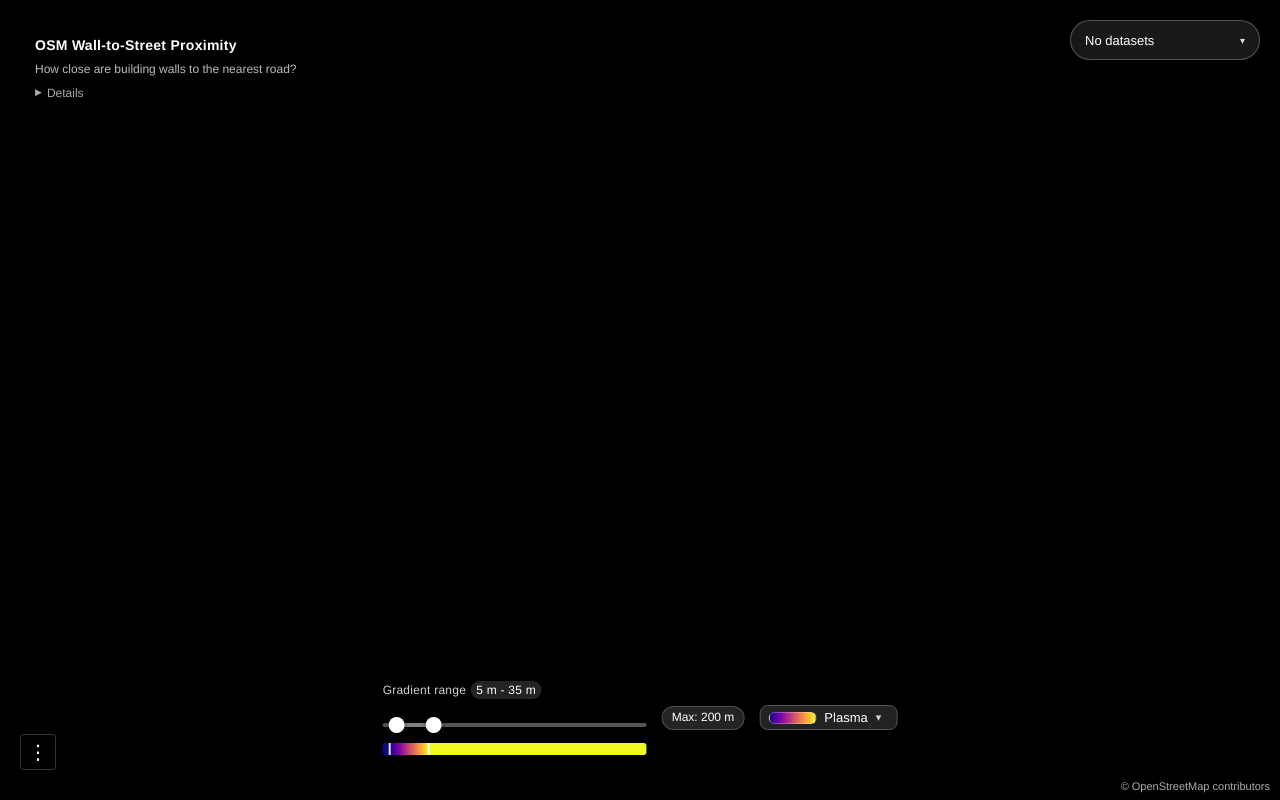
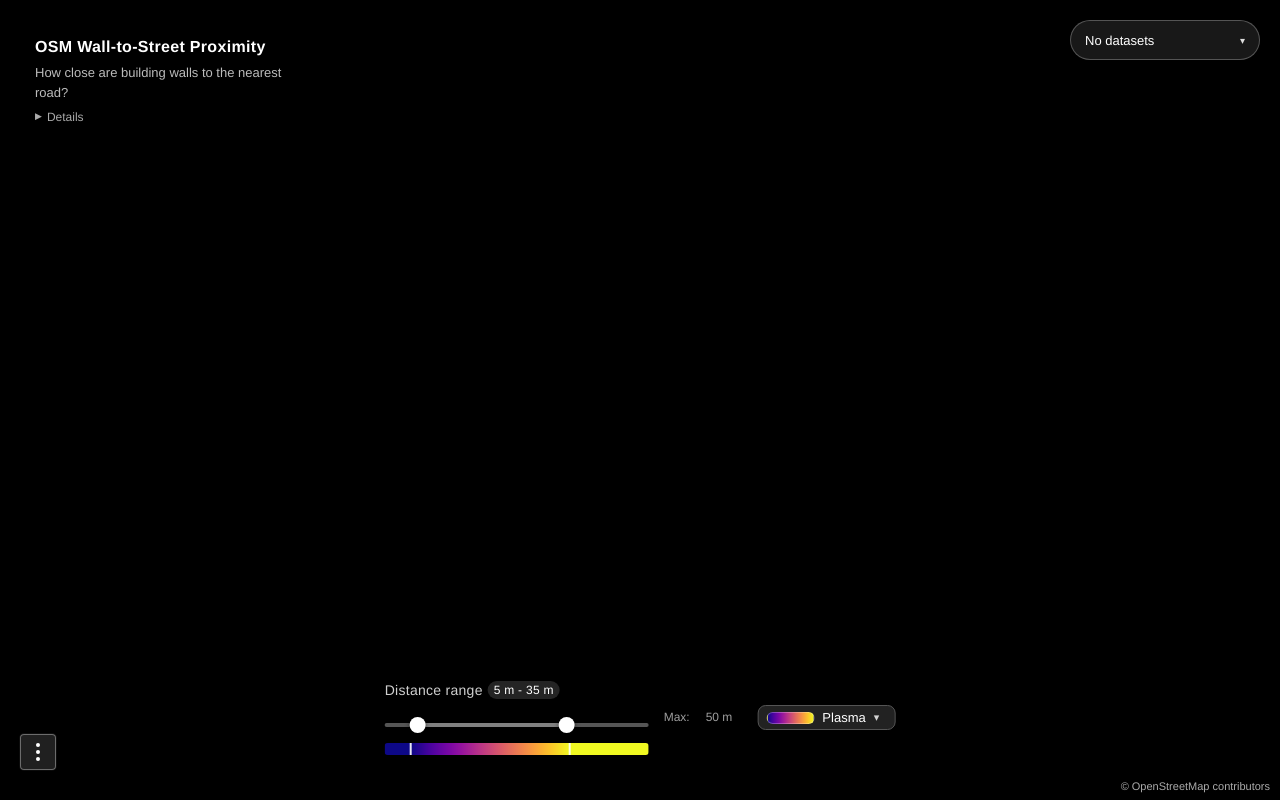
Before and after one commit to byjtew/osm_wall_to_street, a website built with Vite: page webapp/index.html in a window 1280 px wide. Built offline with nearby package versions, Linux system fonts and the light colour scheme; no server answers.

Commit message:
UI fixes

```diff
--- a/webapp/index.html
+++ b/webapp/index.html
@@ -77,7 +77,7 @@
 		<div id="slider-bar">
 			<div id="slider-wrap">
 				<div id="slider-meta">
-					Gradient range <span id="dist-value"></span>
+					Distance range <span id="dist-value"></span>
 				</div>
 				<div id="dist-slider">
 					<div class="range-track"></div>
--- a/webapp/web/main.js
+++ b/webapp/web/main.js
@@ -64,7 +64,7 @@ function updateDistValue() {
 }
 
 const SLIDER_MIN = 0;
-let sliderMax = 200;
+let sliderMax = 50;
 
 const BASEMAPS = [
 	{ key: "dark", label: "Dark", url: "https://basemaps.cartocdn.com/gl/dark-matter-gl-style/style.json" },
@@ -404,7 +404,7 @@ const sliderMaxDisplay = document.getElementById("slider-max-display");
 const sliderMaxInput = document.getElementById("slider-max-input");
 
 const updateSliderMaxDisplay = () => {
-	sliderMaxDisplay.textContent = `Max: ${formatDistance(sliderMax)}`;
+	sliderMaxDisplay.innerHTML = `<span class="slider-max-label">Max:</span><span class="slider-max-value">${formatDistance(sliderMax)}</span>`;
 };
 
 const syncSliderMaxInputSize = () => {
--- a/webapp/web/styles.css
+++ b/webapp/web/styles.css
@@ -23,12 +23,12 @@ body {
 }
 #ui h3 {
 	margin: 0 0 4px;
-	font-size: 14px;
+	font-size: 16px;
 	font-weight: 700;
 	letter-spacing: 0.02em;
 }
 #ui .subtitle {
-	font-size: 12px;
+	font-size: 13px;
 	color: #bbb;
 	margin-bottom: 0;
 }
@@ -187,9 +187,13 @@ body {
 	border: 1px solid rgba(255, 255, 255, 0.2);
 	background: rgba(255, 255, 255, 0.08);
 	color: #fff;
-	font-size: 18px;
+	font-size: 16px;
 	line-height: 1;
 	cursor: pointer;
+	display: flex;
+	align-items: center;
+	justify-content: center;
+	padding: 0;
 }
 #about-close-btn:hover {
 	background: rgba(255, 255, 255, 0.16);
@@ -296,20 +300,35 @@ body {
 	align-items: center;
 }
 #slider-max-display {
-	background: rgba(255, 255, 255, 0.14);
 	color: #fff;
-	border: 1px solid rgba(255, 255, 255, 0.2);
-	border-radius: 999px;
-	padding: 3px 9px;
+	border: none;
+	background: transparent;
+	padding: 0;
 	font-size: 12px;
 	line-height: 1.3;
 	font-family: inherit;
 	font-variant-numeric: tabular-nums;
 	cursor: pointer;
 	white-space: nowrap;
+	display: inline-flex;
+	align-items: center;
+	gap: 6px;
 }
-#slider-max-display:hover {
-	background: rgba(255, 255, 255, 0.2);
+#slider-max-display .slider-max-label {
+	color: rgba(255, 255, 255, 0.62);
+}
+#slider-max-display .slider-max-value {
+	background: transparent;
+	border: 1px solid transparent;
+	border-radius: 999px;
+	padding: 3px 9px;
+	color: rgba(255, 255, 255, 0.62);
+	transition: background 0.15s, border-color 0.15s, color 0.15s;
+}
+#slider-max-display:hover .slider-max-value {
+	background: rgba(255, 255, 255, 0.14);
+	border-color: rgba(255, 255, 255, 0.2);
+	color: #fff;
 }
 #slider-max-display:focus-visible {
 	outline: 2px solid rgba(255, 255, 255, 0.6);
@@ -424,7 +443,7 @@ body {
 	align-items: center;
 	justify-content: flex-start;
 	gap: 0.35em;
-	font-size: 12px;
+	font-size: 14px;
 	color: #cfcfcf;
 	letter-spacing: 0.02em;
 }
@@ -637,20 +656,37 @@ body {
 #map-menu-trigger {
 	width: 36px;
 	height: 36px;
-	background: rgba(0, 0, 0, 0.7);
+	background: rgba(34, 34, 34, 0.94);
 	color: #fff;
-	border: 1px solid rgba(255, 255, 255, 0.2);
+	border: 1px solid rgba(255, 255, 255, 0.34);
 	border-radius: 4px;
 	cursor: pointer;
-	font-size: 20px;
+	padding: 0;
+	font-size: 0;
 	line-height: 1;
 	display: flex;
 	align-items: center;
 	justify-content: center;
-	transition: background 0.15s;
+	box-shadow: 0 8px 24px rgba(0, 0, 0, 0.42), 0 0 0 1px rgba(255, 255, 255, 0.06);
+	transition: background 0.15s, border-color 0.15s, box-shadow 0.15s, transform 0.15s;
+}
+#map-menu-trigger::before {
+	content: "";
+	width: 4px;
+	height: 4px;
+	border-radius: 999px;
+	background: currentColor;
+	box-shadow: 0 -7px 0 currentColor, 0 7px 0 currentColor;
 }
 #map-menu-trigger:hover {
-	background: rgba(40, 40, 40, 0.9);
+	background: rgba(48, 48, 48, 0.98);
+	border-color: rgba(255, 255, 255, 0.48);
+	box-shadow: 0 12px 28px rgba(0, 0, 0, 0.5), 0 0 0 1px rgba(255, 255, 255, 0.1);
+	transform: translateY(-1px);
+}
+#map-menu-trigger:focus-visible {
+	outline: 2px solid rgba(255, 255, 255, 0.85);
+	outline-offset: 2px;
 }
 #map-menu-items {
 	display: flex;
@@ -836,12 +872,20 @@ body.light-ui #about-card .footer-tech-title {
 }
 body.light-ui #dist-value,
 body.light-ui #slider-max-display {
+	color: #111;
+}
+body.light-ui #slider-max-display .slider-max-label {
+	color: rgba(17, 17, 17, 0.56);
+}
+body.light-ui #slider-max-display .slider-max-value {
+	background: transparent;
+	border: 1px solid transparent;
+	color: rgba(17, 17, 17, 0.62);
+}
+body.light-ui #slider-max-display:hover .slider-max-value {
 	background: rgba(0, 0, 0, 0.08);
 	border-color: rgba(0, 0, 0, 0.14);
 	color: #111;
-}
-body.light-ui #slider-max-display:hover {
-	background: rgba(0, 0, 0, 0.12);
 }
 body.light-ui #slider-max-input,
 body.light-ui #colormap-trigger {
```
